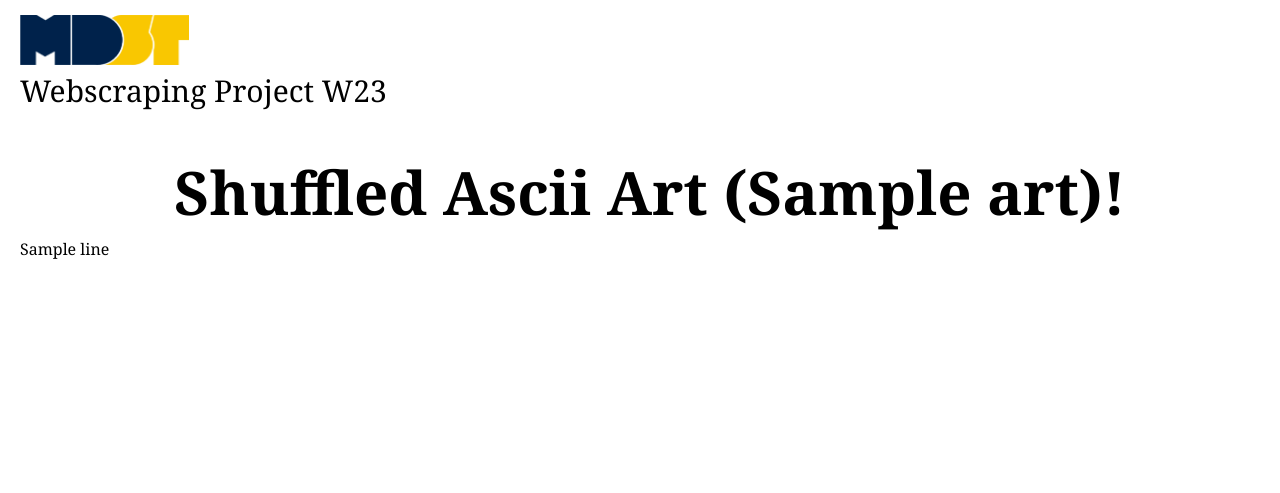
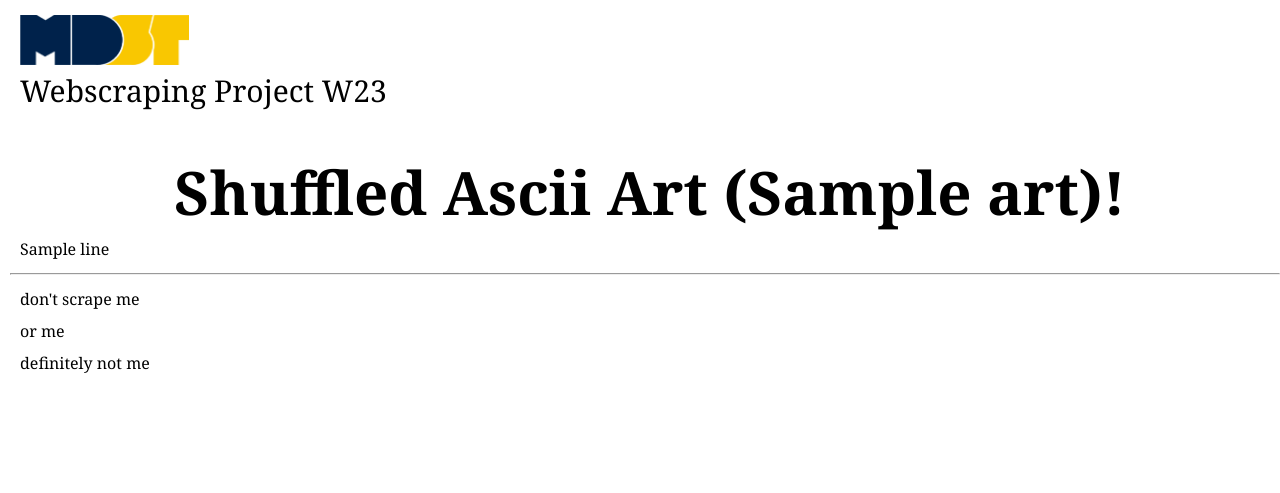
Before and after one commit to MichiganDataScienceTeam/W23-Webscraping, a Flask app: template flaskr/templates/ascii_shuffled.html in a window 1280 px wide. Shown: the top 493 px of the page. Run offline with Flask 2, Linux system fonts and the light colour scheme; the template is opened without the code that fills it: most values are stand-ins (such as "Sample title", 1, 10 or a date in 2020); some web fonts are replaced.

Commit message:
add extra p tags

```diff
--- a/flaskr/templates/ascii_shuffled.html
+++ b/flaskr/templates/ascii_shuffled.html
@@ -14,4 +14,10 @@
         {%endfor%}
 
     </div>
+    <hr>
+    <div class="randomStuff">
+        <p>don't scrape me</p>
+        <p class="rowrowrowyourboat">or me</p>
+        <p class="row_wor">definitely not me</p>
+    </div>
 {% endblock %}
```
